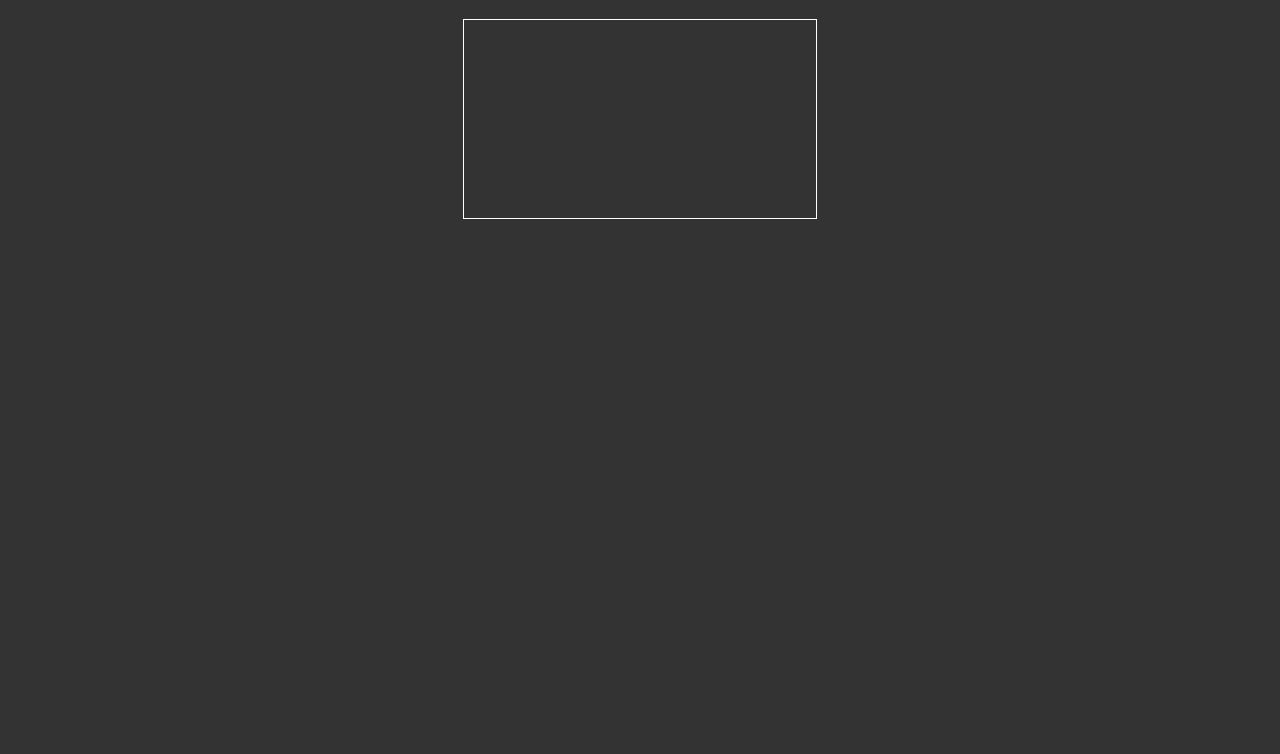
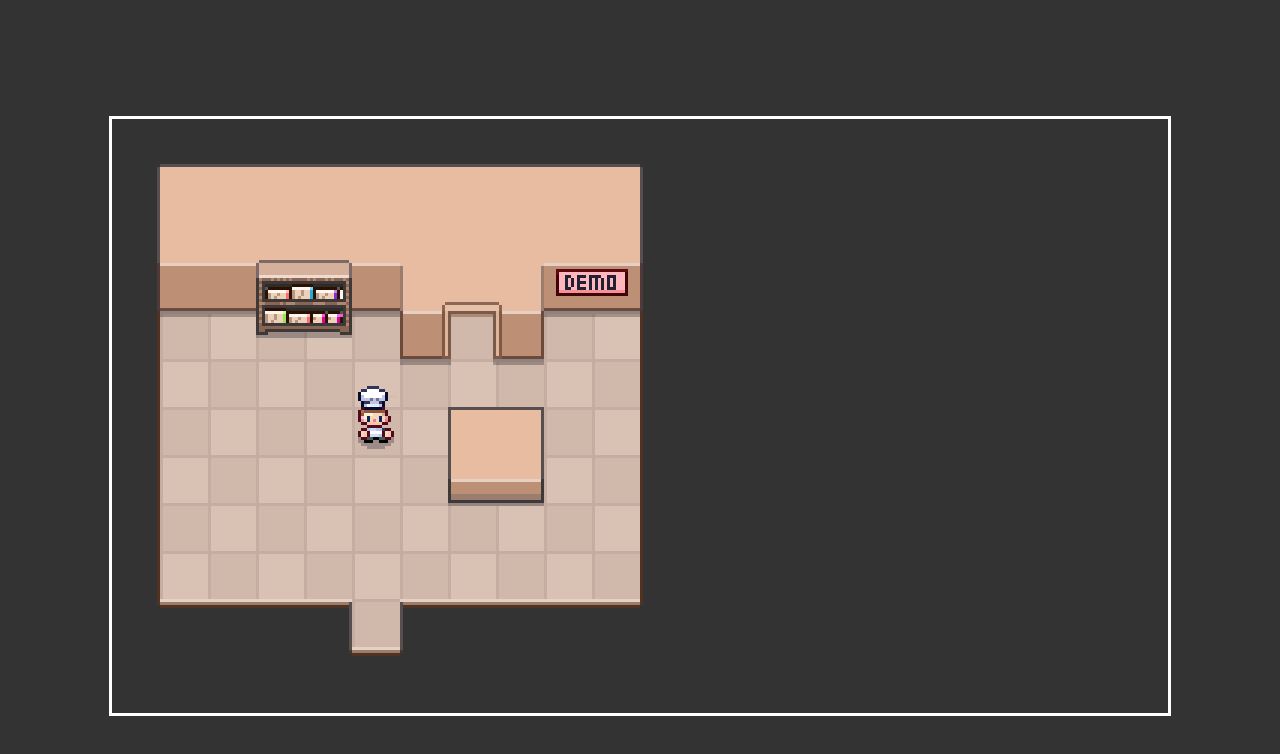
Before and after one commit to zakwarren/sandwich-legends, a website built with Vite: page index.html in a window 1280 px wide. Built offline with nearby package versions, Linux system fonts and the light colour scheme.

Commit message:
Drawing basics

```diff
--- a/public/styles.css
+++ b/public/styles.css
@@ -1,5 +1,5 @@
 * {
-  box-sizing: border-box
+  box-sizing: border-box;
 }
 
 body {
@@ -15,4 +15,21 @@ body {
   height: 198px;
   position: relative;
   outline: 1px solid #fff;
+  transform: scale(1) translateY(50%);
 }
+
+@media (min-width: 768px) {
+  .game-container {
+    transform: scale(2) translateY(50%);
+  }
+}
+
+@media (min-width: 1024px) {
+  .game-container {
+    transform: scale(3) translateY(50%);
+  }
+}
+
+.game-container canvas {
+  image-rendering: pixelated;
+}
--- a/src/main.ts
+++ b/src/main.ts
@@ -1 +1,7 @@
-export const message = "Hello world!";
+import { Overworld } from "./overworld";
+
+const root = document.querySelector(".game-container");
+if (root) {
+  const overworld = new Overworld(root);
+  overworld.init();
+}
--- /dev/null
+++ b/src/overworld/index.ts
@@ -0,0 +1 @@
+export { Overworld } from "./overworld";
--- /dev/null
+++ b/src/overworld/overworld.ts
@@ -0,0 +1,35 @@
+export class Overworld {
+  private canvas: HTMLCanvasElement;
+  private ctx: CanvasRenderingContext2D;
+
+  constructor(private element: Element) {
+    this.canvas = this.element.querySelector(
+      ".game-canvas"
+    ) as HTMLCanvasElement;
+    this.ctx = this.canvas.getContext("2d") as CanvasRenderingContext2D;
+  }
+
+  init() {
+    const image = new Image();
+    image.onload = () => {
+      this.ctx.drawImage(image, 0, 0);
+    };
+    image.src = "/images/maps/DemoLower.png";
+
+    const x = 5;
+    const y = 6;
+
+    const shadow = new Image();
+    shadow.onload = () => {
+      this.ctx.drawImage(shadow, 0, 0, 32, 32, x * 16 - 8, y * 16 - 18, 32, 32);
+    };
+    shadow.src = "/images/characters/shadow.png";
+
+    const hero = new Image();
+    hero.onload = () => {
+      // hero, left cut, top cut, width of cut, height of cut, x pos, y pos, width, height
+      this.ctx.drawImage(hero, 0, 0, 32, 32, x * 16 - 8, y * 16 - 18, 32, 32);
+    };
+    hero.src = "/images/characters/people/hero.png";
+  }
+}
```
